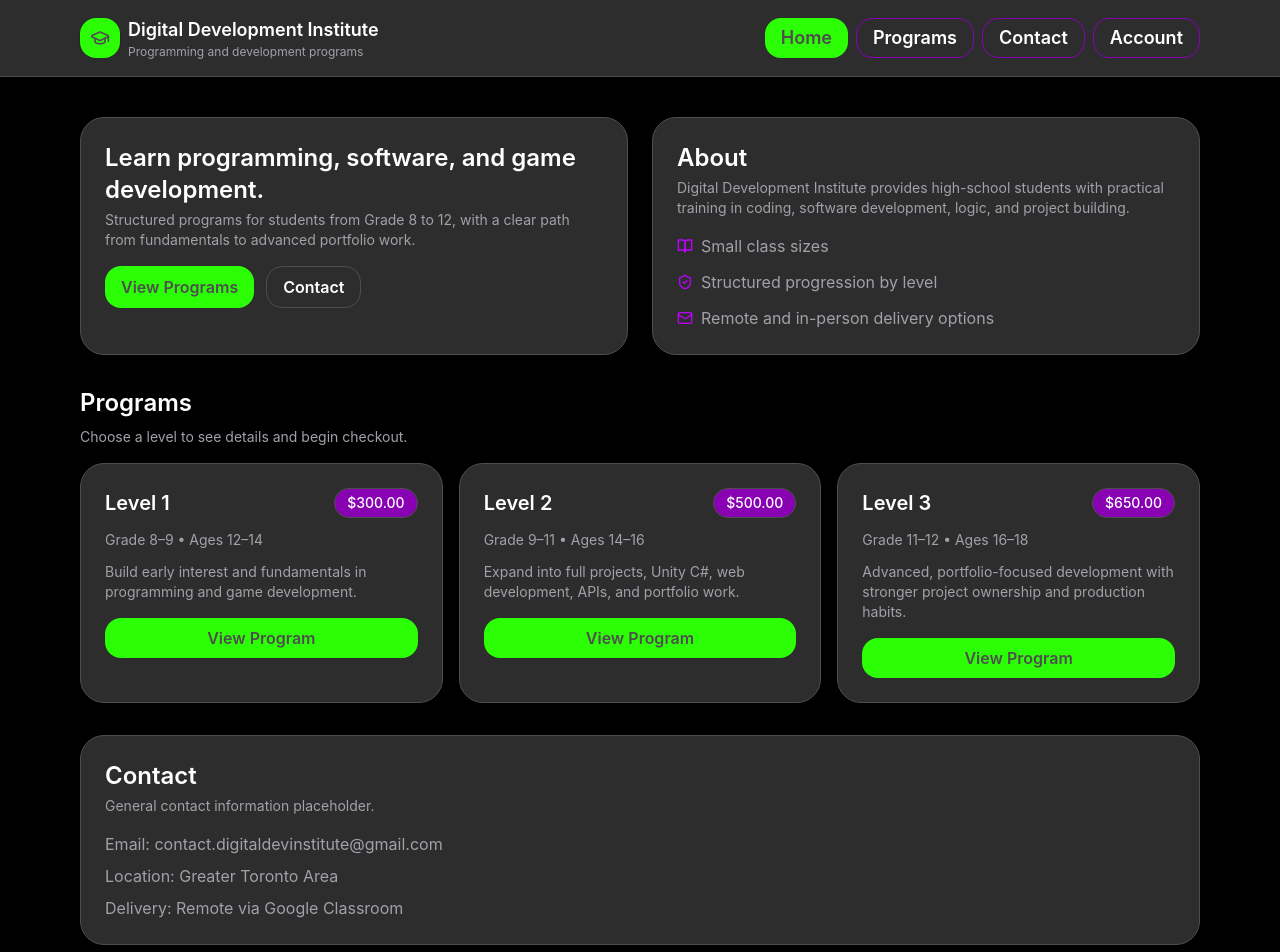
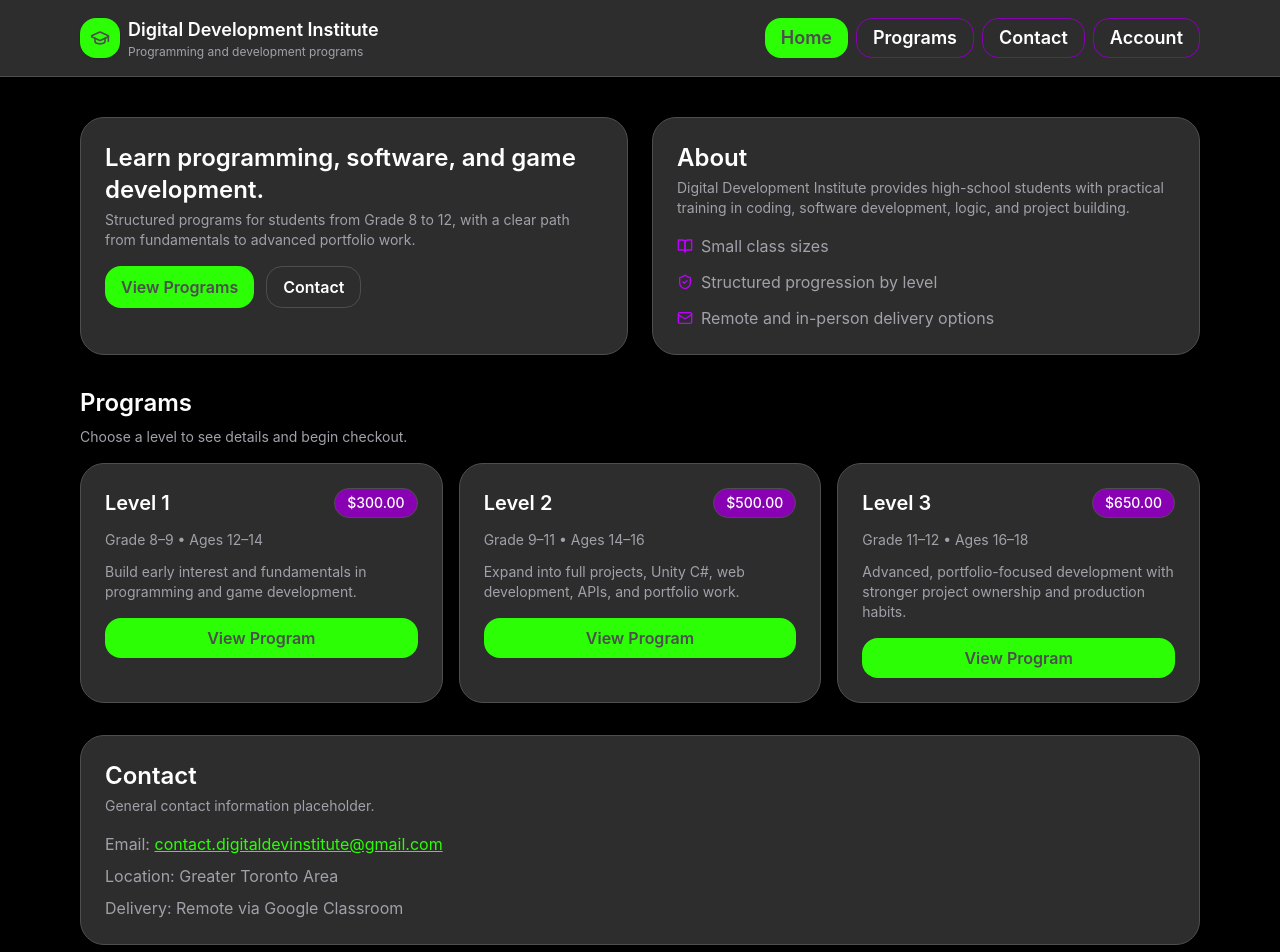
Before and after one commit to Yorgi11/ddi-website, a React (Vite) app: page / in a window 1280 px wide. Shown: the top 952 px of the page. Built offline with nearby package versions, Linux system fonts and the light colour scheme.

Commit message:
contact link fix

```diff
--- a/src/pages/ContactPage.jsx
+++ b/src/pages/ContactPage.jsx
@@ -124,10 +124,11 @@ export default function HomePage() {
           <div>
             Email:{" "}
             <a
-              href="mailto:contact.digitaldevinstitute@gmail.com"
+              href="mailto:contact.digitaldevinstitute@gmail.com?subject=Digital%20Development%20Institute%20Inquiry"
               style={{
                 color: va.colors.primaryColor,
                 textDecoration: "underline",
+                cursor: "pointer",
               }}
             >
               contact.digitaldevinstitute@gmail.com
--- a/src/pages/HomePage.jsx
+++ b/src/pages/HomePage.jsx
@@ -121,7 +121,19 @@ export default function HomePage() {
             ...va.textStyles.baseText(va.colors.primaryTextDark),
           }}
         >
-          <div>Email: contact.digitaldevinstitute@gmail.com</div>
+          <div>
+            Email:{" "}
+            <a
+              href="mailto:contact.digitaldevinstitute@gmail.com?subject=Digital%20Development%20Institute%20Inquiry"
+              style={{
+                color: va.colors.primaryColor,
+                textDecoration: "underline",
+                cursor: "pointer",
+              }}
+            >
+              contact.digitaldevinstitute@gmail.com
+            </a>
+          </div>
           <div>Location: Greater Toronto Area</div>
           <div>Delivery: Remote via Google Classroom</div>
         </div>
```
